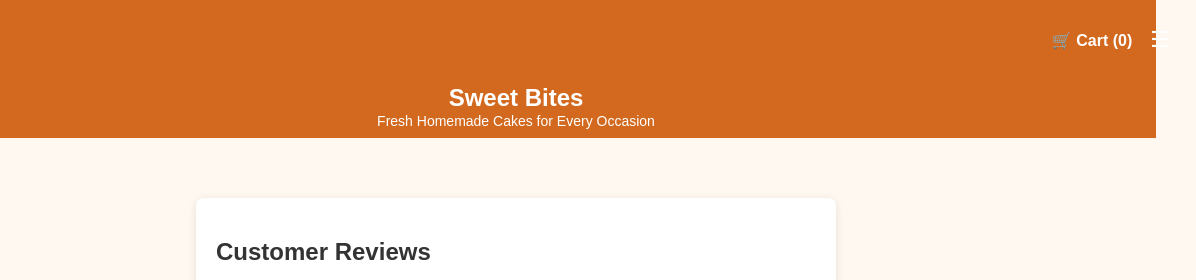
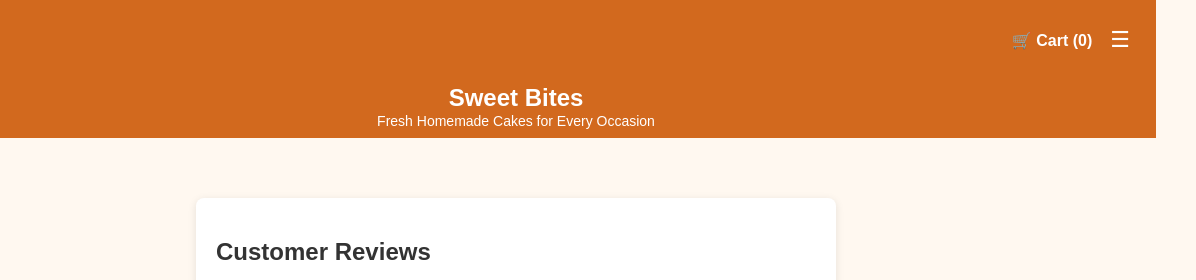
Before and after one commit to Ravikumar162001/cake-shop, a website: page index.html in a window 1280 px wide. Shown: the top 280 px of the page, 124-1320 px from the left, 1196 px wide, since content can reach past the window. Drawn offline with nearby package versions, Linux system fonts and the light colour scheme; no server answers.

Commit message:
fixing the header alignment try 5

```diff
--- a/index.html
+++ b/index.html
@@ -117,7 +117,7 @@
 <body ng-controller="CakeController">
   <header class="header-wrapper">
     <!-- 🍰 Top Bar: Logo + Welcome + Cart + Menu -->
-    <div class="top-bar" style="width: 100%;">
+    <div class="top-bar">
       <!-- 🔰 Left: Logo -->
       <div class="top-left">
         <img src="/uploads/logo.jpeg" alt="Sweet Bites Logo" class="logo-img">
```
